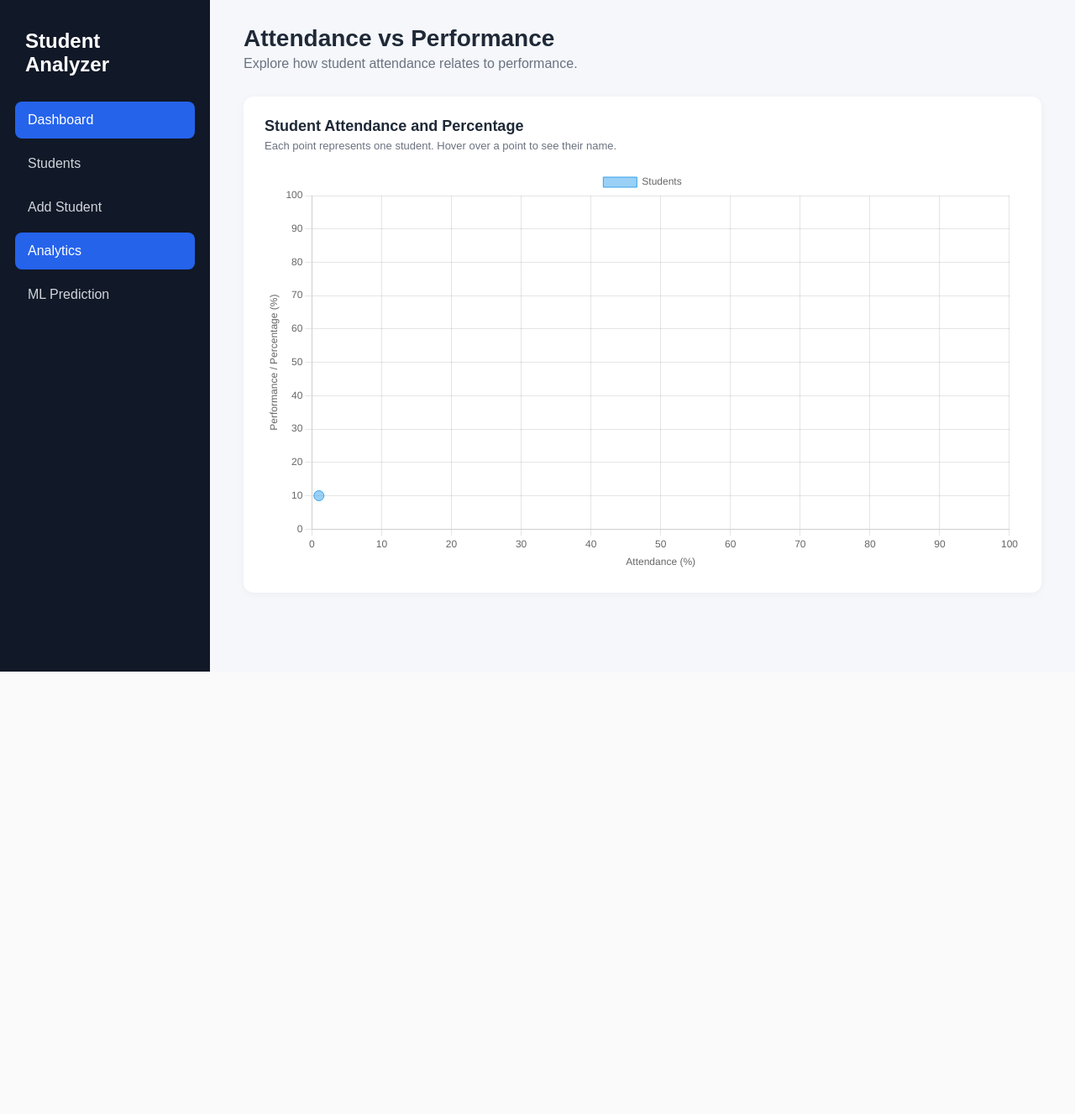
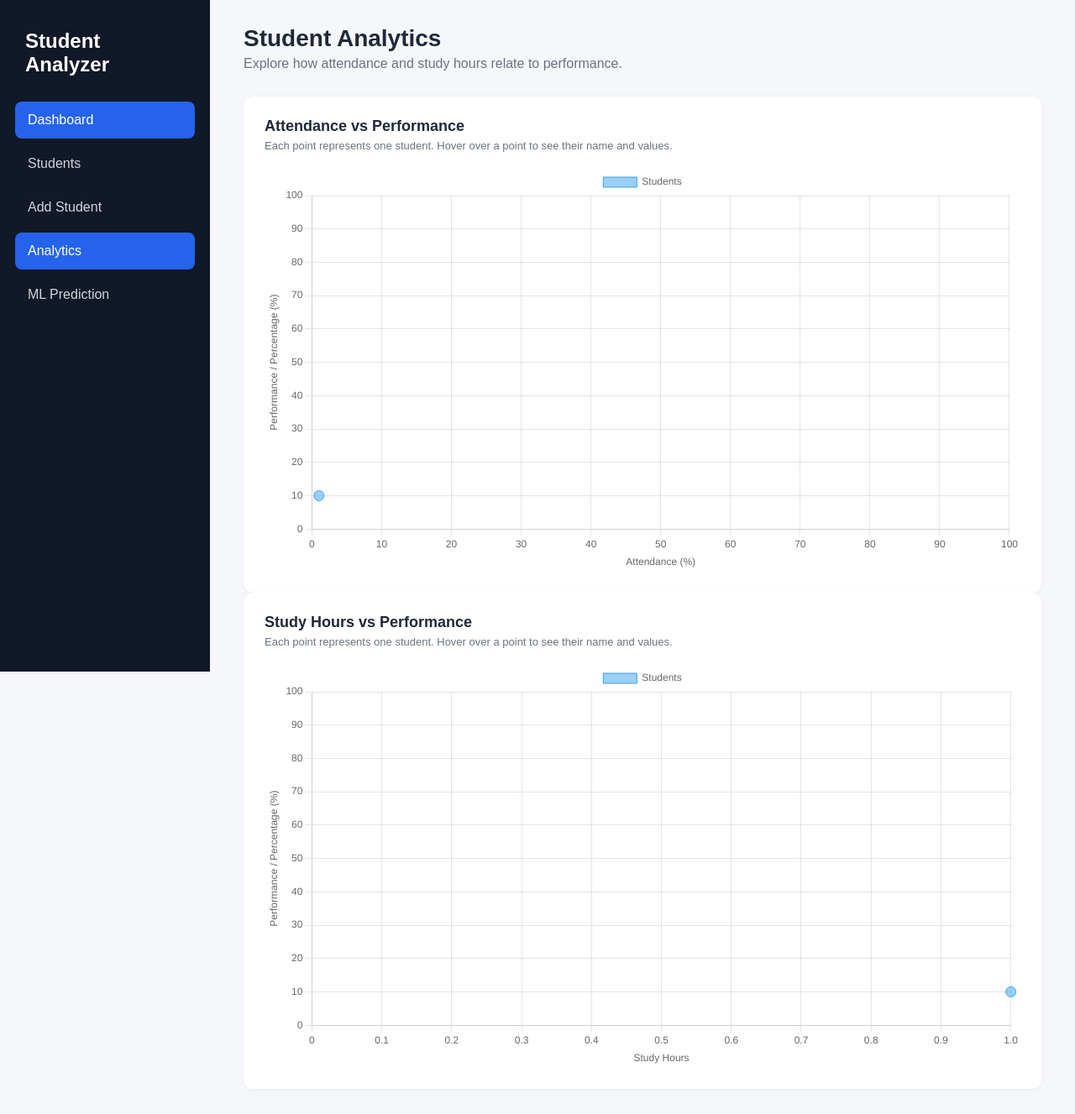
Before and after one commit to Sahilshowkat786/student-performance-analyzer, a Flask app: page /analytics in a window 1280 px wide. Shown: the whole page at 84% size. Before the commit the page ends 800 px from the top, so only its background shows below. Run offline with Flask 3, Linux system fonts and the light colour scheme; tables that the repository leaves empty hold one stand-in row (values such as "Sample post").

Commit message:
Add study hours vs performance analytics

```diff
--- a/app.py
+++ b/app.py
@@ -187,7 +187,7 @@ def analytics():
     connection = get_db_connection()
 
     students = connection.execute("""
-        SELECT name, attendance, percentage
+        SELECT name, attendance, study_hours, percentage
         FROM students
         ORDER BY id DESC
     """).fetchall()
@@ -203,9 +203,19 @@ def analytics():
         for student in students
     ]
 
+    study_hours_performance_data = [
+        {
+            "x": round(student["study_hours"], 2),
+            "y": round(student["percentage"], 2),
+            "name": student["name"]
+        }
+        for student in students
+    ]
+
     return render_template(
         "analytics.html",
-        attendance_performance_data=attendance_performance_data
+        attendance_performance_data=attendance_performance_data,
+        study_hours_performance_data=study_hours_performance_data
     )
 
 # =========================================================
--- a/static/js/dashboard.js
+++ b/static/js/dashboard.js
@@ -269,7 +269,91 @@ document.addEventListener("DOMContentLoaded", function () {
                                     : "";
                             },
                             label: function (context) {
-                                return `Attendance: ${context.raw.x}% · Performance: ${context.raw.y}%`;
+                                return `Attendance: ${context.raw.x}% | Performance: ${context.raw.y}%`;
+                            }
+                        }
+                    }
+
+                }
+
+            }
+
+        });
+
+    }
+
+
+    // =====================================================
+    // STUDY HOURS VS PERFORMANCE
+    // =====================================================
+
+    const studyHoursPerformanceElement =
+        document.getElementById("studyHoursPerformanceData");
+
+    const studyHoursPerformanceCanvas =
+        document.getElementById("studyHoursPerformanceChart");
+
+    if (studyHoursPerformanceElement && studyHoursPerformanceCanvas) {
+
+        const studyHoursPerformanceData = JSON.parse(
+            studyHoursPerformanceElement.dataset.points
+        );
+
+        new Chart(studyHoursPerformanceCanvas, {
+
+            type: "scatter",
+
+            data: {
+
+                datasets: [
+                    {
+                        label: "Students",
+                        data: studyHoursPerformanceData,
+                        pointRadius: 6,
+                        pointHoverRadius: 8
+                    }
+                ]
+
+            },
+
+            options: {
+
+                responsive: true,
+                maintainAspectRatio: false,
+
+                scales: {
+
+                    x: {
+                        type: "linear",
+                        beginAtZero: true,
+                        title: {
+                            display: true,
+                            text: "Study Hours"
+                        }
+                    },
+
+                    y: {
+                        title: {
+                            display: true,
+                            text: "Performance / Percentage (%)"
+                        },
+                        min: 0,
+                        max: 100
+                    }
+
+                },
+
+                plugins: {
+
+                    tooltip: {
+                        callbacks: {
+                            title: function (items) {
+                                return items.length
+                                    ? items[0].raw.name
+                                    : "";
+                            },
+                            label: function (context) {
+                                return `Study Hours: ${context.raw.x} | Performance: ${context.raw.y}%`;
                             }
                         }
                     }
--- a/templates/analytics.html
+++ b/templates/analytics.html
@@ -5,7 +5,7 @@
     <meta charset="UTF-8">
     <meta name="viewport" content="width=device-width, initial-scale=1.0">
 
-    <title>Attendance vs Performance - Student Analyzer</title>
+    <title>Student Analytics - Student Analyzer</title>
 
     <link rel="stylesheet"
           href="{{ url_for('static', filename='css/style.css') }}">
@@ -31,16 +31,16 @@
     <main class="main-content">
         <header class="top-header">
             <div>
-                <h1>Attendance vs Performance</h1>
-                <p>Explore how student attendance relates to performance.</p>
+                <h1>Student Analytics</h1>
+                <p>Explore how attendance and study hours relate to performance.</p>
             </div>
         </header>
 
         <section class="panel analytics-panel">
             <div class="panel-header">
                 <div>
-                    <h2>Student Attendance and Percentage</h2>
-                    <p>Each point represents one student. Hover over a point to see their name.</p>
+                    <h2>Attendance vs Performance</h2>
+                    <p>Each point represents one student. Hover over a point to see their name and values.</p>
                 </div>
             </div>
 
@@ -61,6 +61,32 @@
 
         <div id="attendancePerformanceData"
              data-points='{{ attendance_performance_data | tojson }}'></div>
+
+        <section class="panel analytics-panel">
+            <div class="panel-header">
+                <div>
+                    <h2>Study Hours vs Performance</h2>
+                    <p>Each point represents one student. Hover over a point to see their name and values.</p>
+                </div>
+            </div>
+
+            {% if study_hours_performance_data %}
+                <div class="analytics-chart">
+                    <canvas id="studyHoursPerformanceChart"
+                            aria-label="Scatter chart of student study hours and performance"
+                            role="img"></canvas>
+                </div>
+            {% else %}
+                <div class="empty-state">
+                    <h3>No Student Data Available</h3>
+                    <p>Add students with study hours and marks to view this analysis.</p>
+                    <a href="{{ url_for('add_student') }}" class="primary-btn">Add Student</a>
+                </div>
+            {% endif %}
+        </section>
+
+        <div id="studyHoursPerformanceData"
+             data-points='{{ study_hours_performance_data | tojson }}'></div>
     </main>
 
     <script src="{{ url_for('static', filename='js/dashboard.js') }}"></script>
```
